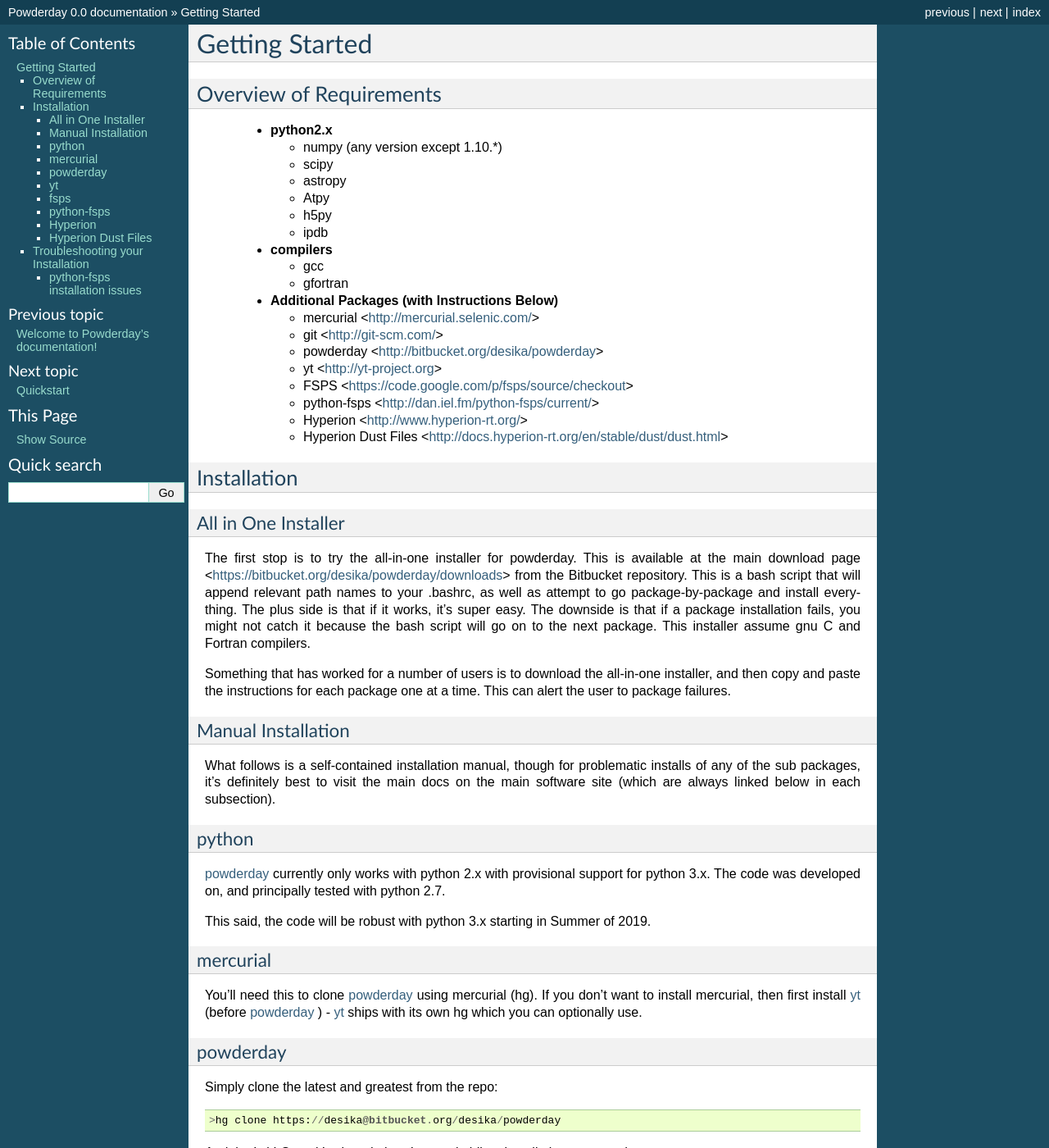
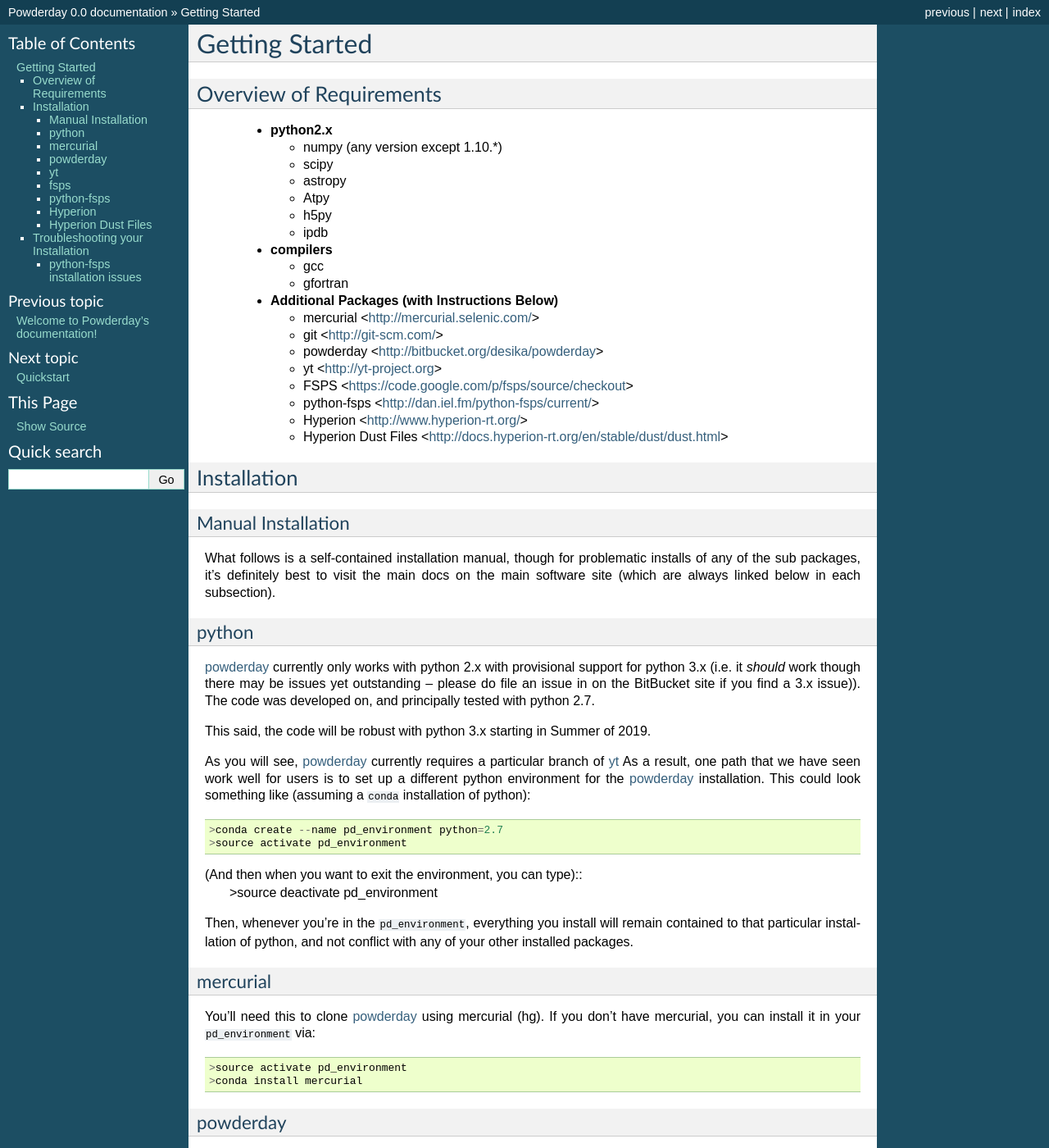
Before and after one commit to dnarayanan/powderday, a Sphinx documentation site: the page built from docs/installation.rst, in a window 1280 px wide and 1400 px high. Shown: the whole window at 82% size. Built offline with Sphinx 7.4.7, drawn with Linux system fonts in a browser that asks for light colours; some of the changed text lies outside the part shown.

Commit message:
updated installation docs

```diff
--- a/docs/installation.rst
+++ b/docs/installation.rst
@@ -33,23 +33,6 @@
 Installation
 ============
 
-All in One Installer
---------------
-
-The first stop is to try the all-in-one installer for powderday.  This
-is available at the main download page
-<https://bitbucket.org/desika/powderday/downloads> from the Bitbucket
-repository.  This is a bash script that will append relevant path
-names to your .bashrc, as well as attempt to go package-by-package and
-install everything.  The plus side is that if it works, it's super
-easy.  The downside is that if a package installation fails, you might
-not catch it because the bash script will go on to the next package.
-This installer assume gnu C and Fortran compilers.
-
-Something that has worked for a number of users is to download the
-all-in-one installer, and then copy and paste the instructions for
-each package one at a time. This can alert the user to package failures.
-
 
 
 Manual Installation
@@ -66,11 +49,29 @@
 --------------
 
 `powderday <https://bitbucket.org/desika/powderday>`_ currently only
-works with python 2.x with provisional support for python 3.x.  The
+works with python 2.x with provisional support for python 3.x (i.e. it
+*should* work though there may be issues yet outstanding -- please do
+file an issue in on the BitBucket site if you find a 3.x issue)).  The
 code was developed on, and principally tested with python 2.7.
 
 This said, the code will be robust with python 3.x starting in Summer
 of 2019.
+
+As you will see, `powderday <https://bitbucket.org/desika/powderday>`_
+currently requires a particular branch of `yt
+<http://yt-project.org>`_ As a result, one path that we have seen work
+well for users is to set up a different python environment for the
+`powderday <https://bitbucket.org/desika/powderday>`_ installation.   This could look something like (assuming a ``conda`` installation of python)::
+
+  >conda create --name pd_environment python=2.7
+  >source activate pd_environment
+
+(And then when you want to exit the environment, you can type)::
+  >source deactivate pd_environment
+
+Then, whenever you're in the ``pd_environment``, everything you
+install will remain contained to that particular installation of
+python, and not conflict with any of your other installed packages.
 
 .. _mercurial:
 
@@ -80,11 +81,11 @@
 
 You'll need this to clone `powderday
 <https://bitbucket.org/desika/powderday>`_ using mercurial (hg).  If
-you don't want to install mercurial, then first install `yt
-<http://yt-project.org>`_ (before `powderday
-<https://bitbucket.org/desika/powderday>`_ ) - `yt
-<http://yt-project.org>`_ ships with its own hg which you can
-optionally use.
+you don't have mercurial, you can install it in your
+``pd_environment`` via::
+
+  >source activate pd_environment
+  >conda install mercurial
 
 
 .. _powderday:
@@ -184,12 +185,24 @@
 
 `Hyperion <http://www.hyperion-rt.org>`_ is the main work horse of
 `powderday <https://bitbucket.org/desika/powderday>`_.  The full
-directions for installation are well-described on the main `Hyperion
-<http://www.hyperion-rt.org>`_ website.  Here, we summarize the
-installation which should get most users through without any real
-difficulty.
+directions for installation are well-described on the main
+`Installation page for Hyperion
+<http://docs.hyperion-rt.org/en/stable/installation/installation.html>`_
+Here, we summarize the installation which should get most users
+through without any real difficulty.
 
+There are two ways to install `Hyperion <http://www.hyperion-rt.org>`_ .  The first is via ``conda``::
 
+  >conda install -c conda-forge hyperion
+
+Note, this will eventually become deprecated for `powderday
+<https://bitbucket.org/desika/powderday>`_ (or at least modified as
+the `Hyperion <http://www.hyperion-rt.org>`_ ``conda`` install ships
+with `yt 3.x<http://yt-project.org>`_, and eventual upgrade to `yt
+4.x<http://yt-project.org>`_ is coming in Summer 2019.
+
+The second and manual way to install `Hyperion
+<http://www.hyperion-rt.org>`_ follows:
 1. First download the tarball and unpack it.::
 
      >tar -xzvf hyperion.xxx
@@ -213,11 +226,7 @@
   >which h5fc
 
 if not, your path probably needs to include wherever the <prefix> directory pointed to.
-
-
-
 3. Install any remaining python dependencies. These are listed `here <http://docs.hyperion-rt.org/en/stable/installation/python_dependencies.html>`_
-
 4. Install `Hyperion <http://www.hyperion-rt.org>`_  itself.  To do this::
 
      >cd hyperion.xxx
```
